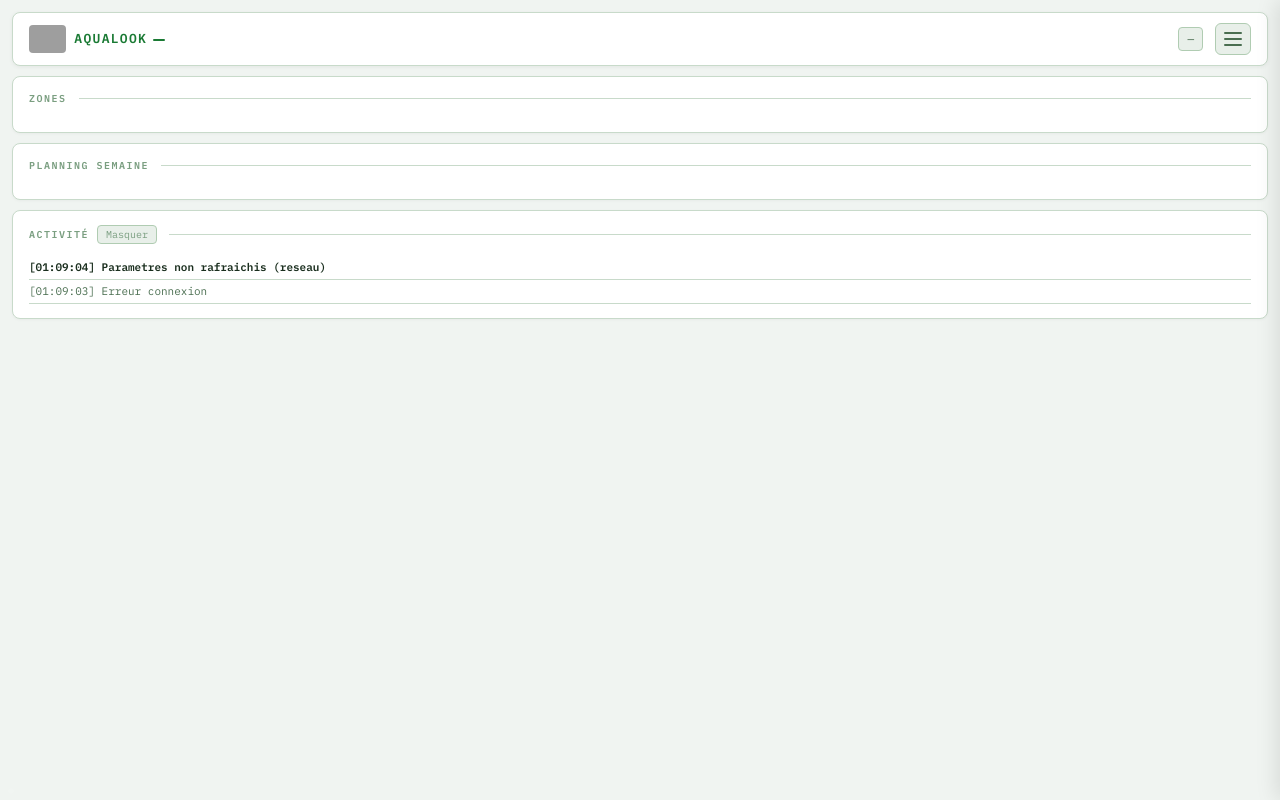
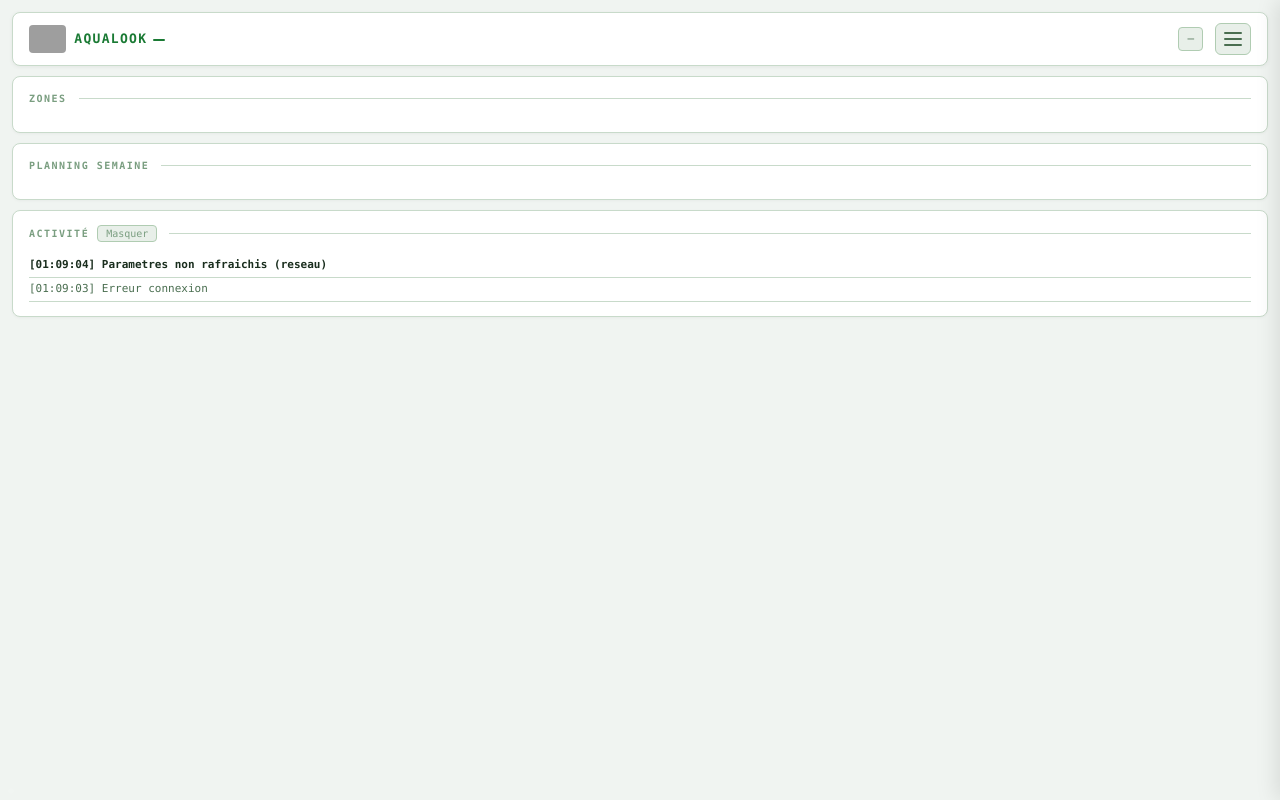
Before and after one commit to cnuma/AquaLook, a PHP site: page / in a window 1280 px wide. Run offline with PHP 8.4, Linux system fonts and the light colour scheme; grey boxes are pictures that could not be loaded.

Commit message:
fix(web): P3.12 polices systeme, plus d'import Google Fonts
style-base.css chargeait IBM Plex Mono et Space Grotesk depuis
fonts.googleapis.com : ressource externe contraire a la regle des pages
et bloquee par une CSP stricte. Piles systeme identiques au site en
ligne (--mono) ; aucun octet ajoute. Banc CSP 63/63 sans ecart, banc
editeur tout OK, fichier depose sur la SD de .141 et relu identique.

Co-Authored-By: Claude Opus 5.5 <noreply@anthropic.com>

```diff
--- a/data/style-base.css
+++ b/data/style-base.css
@@ -1,5 +1,3 @@
-@import url('https://fonts.googleapis.com/css2?family=IBM+Plex+Mono:wght@400;500;600&family=Space+Grotesk:wght@400;500;700&display=swap');
-
 :root {
   --bg:         #f0f4f1;
   --bg1:        #ffffff;
@@ -16,8 +14,8 @@
   --text:       #1a2e1e;
   --text2:      #4a6e50;
   --muted:      #7a9e80;
-  --mono:       'IBM Plex Mono', monospace;
-  --sans:       'Space Grotesk', sans-serif;
+  --mono:       ui-monospace, "Cascadia Mono", Consolas, monospace;
+  --sans:       system-ui, "Segoe UI", Roboto, Arial, sans-serif;
   /* Couleur fixe du badge horaire (.mini-slot), volontairement decorrelee
      de la couleur choisie par l'utilisateur pour le fond de zone (qui,
      elle, reste variable) : deux teintes proches du meme fond rendaient
```
